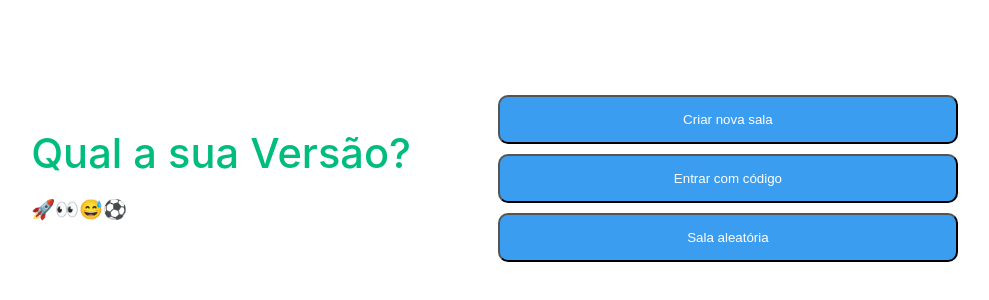
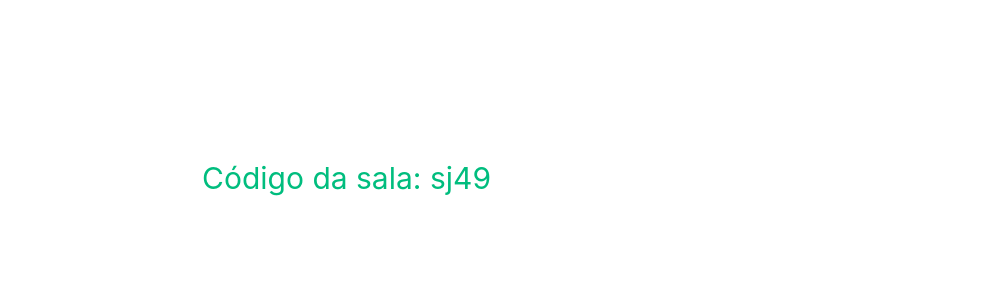
Before and after one commit to MauricioUhlig/emoji-game-web, a Vue app: page /#/room in a window 1280 px wide. Shown: the part 222-522 px from the top of the page, without its empty margins (149-1138 px from the left). Built offline with nearby package versions, Linux system fonts and the light colour scheme.

Commit message:
Primeira rota funcionando

```diff
--- a/src/App.vue
+++ b/src/App.vue
@@ -1,14 +1,10 @@
 <template>
-  <HomePage />
+  <router-view />
 </template>
 
 <script lang="ts">
-import HomePage from "./views/HomePage.vue";
 import { defineComponent } from "vue";
 export default defineComponent({
   name: "App",
-  components: {
-    HomePage,
-  },
 });
 </script>
--- /dev/null
+++ b/src/components/CodigoSala.vue
@@ -0,0 +1,26 @@
+<template>
+  <div class="barra-codigo-sala">
+    <h1 class="green">Código da sala: {{ codigo }}</h1>
+  </div>
+</template>
+
+<script lang="ts">
+import { defineComponent } from "vue";
+export default defineComponent({
+  name: "CodigoSala",
+  props: {
+    codigo: {
+      type: String,
+      required: true,
+    },
+  },
+});
+</script>
+
+<style scoped>
+.barra-codigo-sala {
+  width: 100%;
+  display: flex;
+  align-content: center;
+}
+</style>
--- a/src/components/MenuInicial.vue
+++ b/src/components/MenuInicial.vue
@@ -26,6 +26,7 @@ export default defineComponent({
   methods: {
     novaSala(botao: String) {
       console.log("Clicou no botão ", botao);
+      this.$router.push("/room");
     },
   },
 });
--- a/src/router/index.ts
+++ b/src/router/index.ts
@@ -1,6 +1,7 @@
 import { createRouter, createWebHashHistory } from "vue-router";
 
 import HomePage from "../views/HomePage.vue";
+import RoomPage from "../views/RoomPage.vue";
 
 const routes = [
   {
@@ -25,6 +26,15 @@ const routes = [
       ],
     },*/
   },
+  {
+    path: "/room",
+    component: RoomPage,
+    meta: {
+      requiresAuth: true,
+      is_admin: true,
+      hideFooter: true,
+    },
+  }
 ];
 
 const router = createRouter({
--- /dev/null
+++ b/src/views/RoomPage.vue
@@ -0,0 +1,19 @@
+<template>
+  <CodigoSala :codigo="codigo" />
+</template>
+
+<script lang="ts">
+import { defineComponent } from "vue";
+import CodigoSala from "../components/CodigoSala.vue";
+export default defineComponent({
+  name: "RoomPage",
+  components: {
+    CodigoSala,
+  },
+  data() {
+    return {
+      codigo: "sj49",
+    };
+  },
+});
+</script>
```
